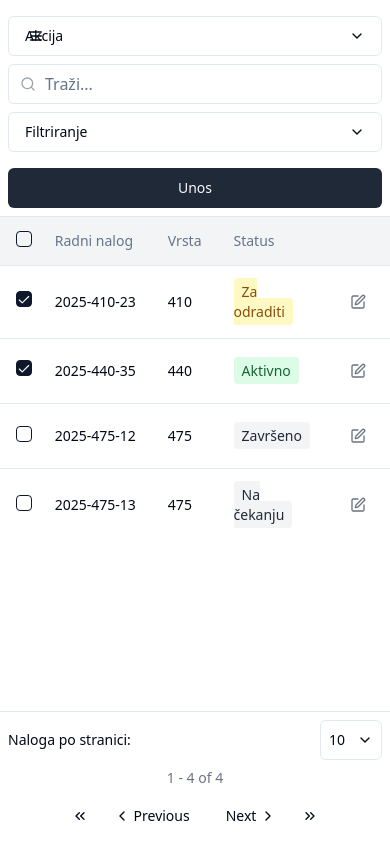
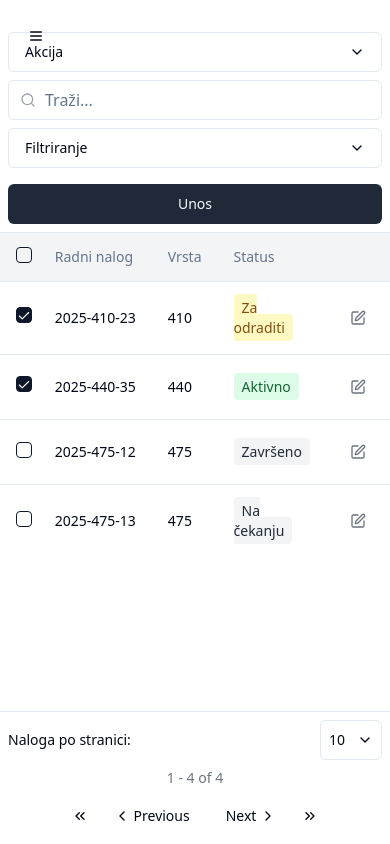
Before and after one commit to tomislav986/hrvatski-tekst-generator, a React (Vite) app: page /work-orders in a window 390 px wide. Built offline with nearby package versions, Linux system fonts and the light colour scheme.

Commit message:
Fix: Adjust action button position
Move the "Akcija" button down to prevent overlap with the dropdown menu.

```diff
--- a/src/components/WorkOrdersDialog.tsx
+++ b/src/components/WorkOrdersDialog.tsx
@@ -1,3 +1,4 @@
+
 import React, { useState } from "react";
 import { useNavigate } from "react-router-dom";
 import {
@@ -136,7 +137,8 @@ const WorkOrdersDialog = ({ open, onOpenChange }: WorkOrdersDialogProps) => {
         <div className="flex flex-col h-[80vh]">
           <div className={`flex ${isMobile ? 'flex-col' : 'flex-row'} justify-between p-2 sm:p-4 gap-2 border-b`}>
             <div className={`flex ${isSmallMobile ? 'flex-col' : 'flex-row'} gap-2`}>
-              <div className="relative">
+              {/* Added mt-8 for mobile to push the "Akcija" button down */}
+              <div className="relative mt-4 sm:mt-0">
                 <Button variant="outline" className="w-full sm:w-32 flex justify-between">
                   Akcija
                   <ChevronDown className="h-4 w-4" />
--- a/src/pages/WorkOrders.tsx
+++ b/src/pages/WorkOrders.tsx
@@ -1,4 +1,3 @@
-
 import React, { useState } from "react";
 import { Button } from "@/components/ui/button";
 import { useNavigate } from "react-router-dom";
@@ -132,10 +131,9 @@ const WorkOrders = () => {
 
   return (
     <div className="min-h-screen flex flex-col bg-white w-full">
-      {/* Header section with filters and actions */}
       <div className={`flex ${isMobile ? 'flex-col pt-4' : 'flex-row'} justify-between p-2 sm:p-4 gap-2 border-b`}>
         <div className={`flex ${isSmallMobile ? 'flex-col w-full' : 'flex-row'} gap-2 w-full sm:w-auto`}>
-          <div className="relative w-full sm:w-auto">
+          <div className="relative w-full sm:w-auto mt-4 sm:mt-0">
             <DropdownMenu>
               <DropdownMenuTrigger asChild>
                 <Button variant="outline" className="w-full sm:w-32 flex justify-between">
@@ -205,7 +203,6 @@ const WorkOrders = () => {
         </Button>
       </div>
 
-      {/* Table section */}
       <div className="overflow-auto flex-grow">
         <div className="w-full">
           <Table>
@@ -299,7 +296,6 @@ const WorkOrders = () => {
         </div>
       </div>
 
-      {/* Pagination section */}
       <div className="border-t p-2 sm:p-4 flex flex-col sm:flex-row justify-between items-center">
         <div className="mb-2 sm:mb-0 text-sm w-full sm:w-auto flex justify-between sm:justify-start items-center">
           <span>Naloga po stranici:</span>
```
